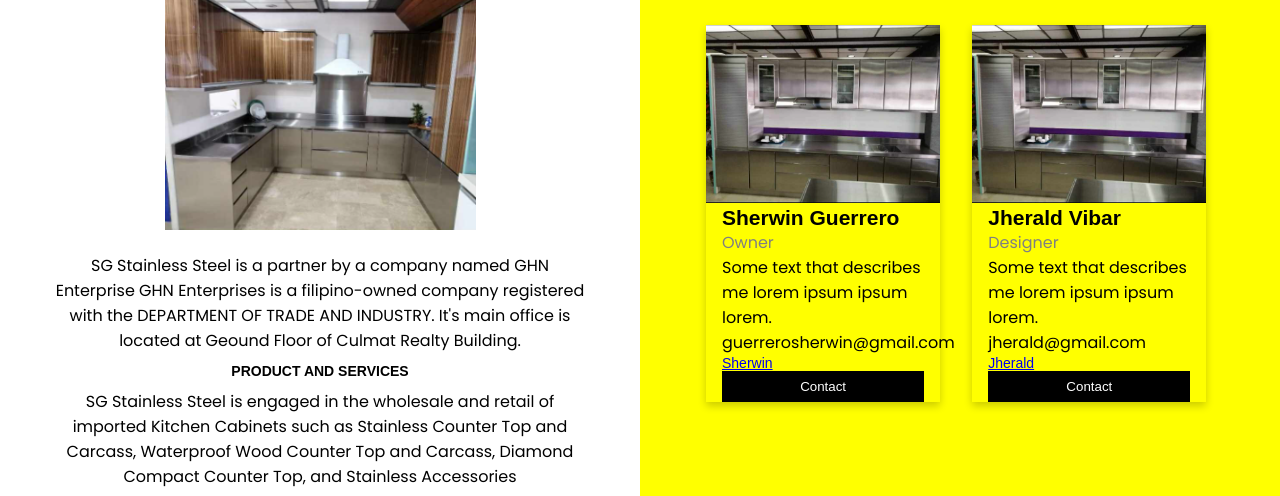
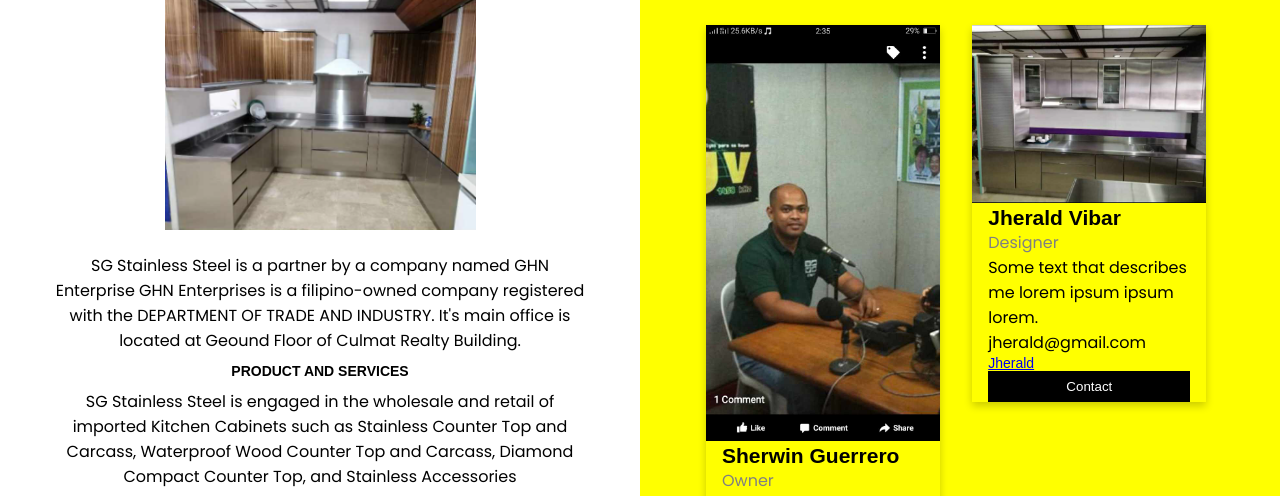
Before and after one commit to Katastrofiii/sg-slsf, a plain HTML site: page aboutus.html in a window 1280 px wide. Shown: the part 295-791 px from the top of the page. Drawn offline with nearby package versions, Linux system fonts and the light colour scheme.

Commit message:
Update aboutus.html

```diff
--- a/aboutus.html
+++ b/aboutus.html
@@ -49,7 +49,7 @@
             <h1>TEAM</h1>
             <div class="column">
                 <div class="card">
-                  <img src="img/5.png" alt="Sherwin" style="width:100%">
+                  <img src="img/372521746_6336387203156987_2918318919037557749_n.jpg" alt="Sherwin" style="width:100%">
                   <div class="container">
                     <h2>Sherwin Guerrero</h2>
                     <p class="title">Owner</p>
```
